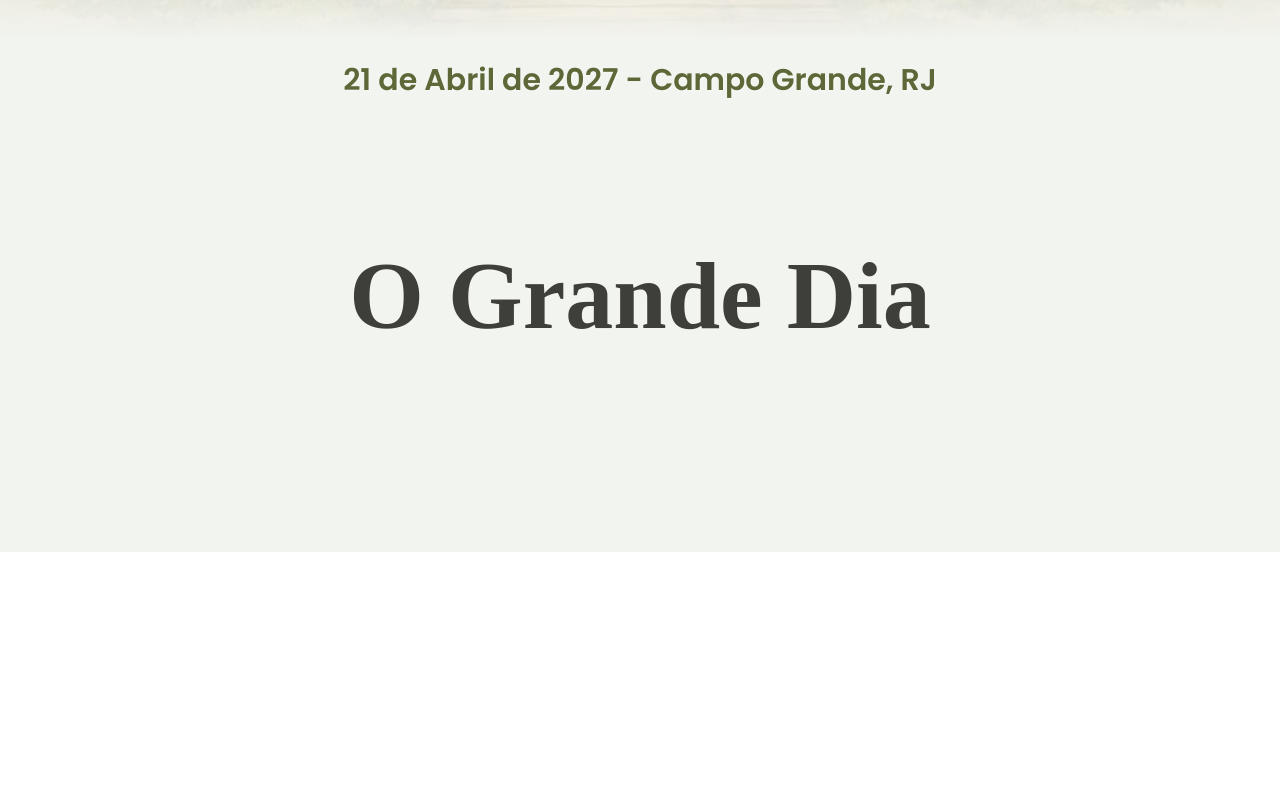
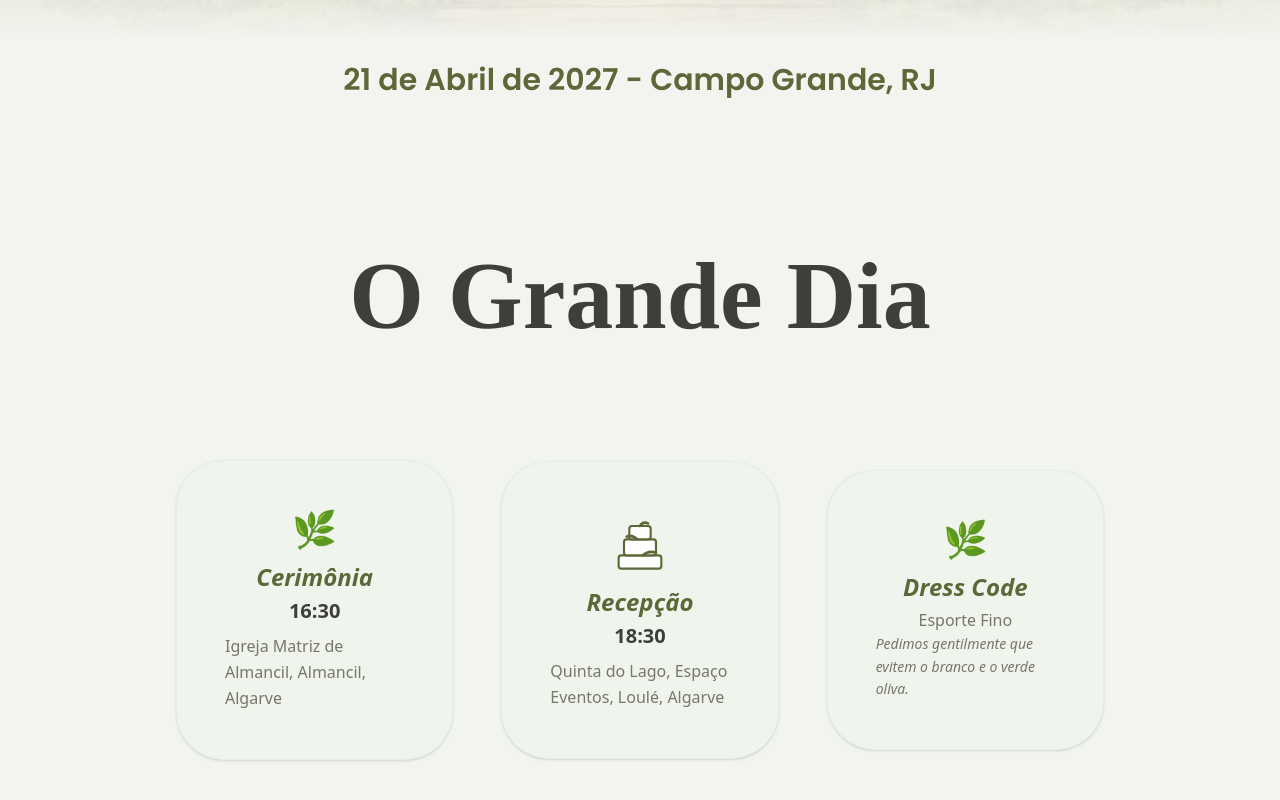
Before and after one commit to Guilherme-codr/meu_casamento, a React (Vite) app: page / in a window 1280 px wide. Shown: the part 680-1480 px from the top of the page. Before the commit the page ends 1232 px from the top, so only its background shows below. Built offline with nearby package versions, Linux system fonts and the light colour scheme; a web font is replaced by a local one.

Commit message:
finalizando a parte de evento

```diff
--- a/src/App.jsx
+++ b/src/App.jsx
@@ -1,8 +1,17 @@
+import { useEffect } from "react";
 import Header from "./components/header.jsx";
 import Hero from "./components/hero.jsx";
 import Grande_Dia from "./components/Grande_Dia.jsx";
 
 function App() {
+  useEffect(() => {
+    if ("scrollRestoration" in history) {
+      history.scrollRestoration = "manual";
+    }
+
+    window.scrollTo(0, 0);
+  }, []);
+
   return (
     <div className="min-h-screen bg-bg-primary">
       <Header />
--- /dev/null
+++ b/src/components/BoloCasamentoIcon.jsx
@@ -0,0 +1,21 @@
+const BoloCasamentoIcon = (props) => {
+  return (
+    <svg
+      viewBox="0 0 24 24"
+      fill="none"
+      xmlns="http://www.w3.org/2000/svg"
+      {...props} // Isso permite passar classes do Tailwind
+    >
+      <rect x="4" y="17" width="16" height="5" rx="1" fill="white" stroke="#5E6738" strokeWidth="0.8" />
+      <rect x="6" y="11" width="12" height="6" rx="1" fill="white" stroke="#5E6738" strokeWidth="0.8" />
+      <rect x="8" y="6" width="8" height="5" rx="1" fill="white" stroke="#5E6738" strokeWidth="0.8" />
+
+      {/* Detalhes Verdes (Folhas) */}
+      <path d="M12 6C12 6 13 4 15 5" stroke="#5E6738" strokeWidth="1" strokeLinecap="round" />
+      <path d="M11 11C11 11 9 9 7 10" stroke="#5E6738" strokeWidth="1" strokeLinecap="round" />
+      <path d="M13 17C13 17 15 15 18 16" stroke="#5E6738" strokeWidth="1" strokeLinecap="round" />
+    </svg>
+  );
+};
+
+export default BoloCasamentoIcon;
--- a/src/components/Grande_Dia.jsx
+++ b/src/components/Grande_Dia.jsx
@@ -1,17 +1,100 @@
 import { motion } from "framer-motion";
+import BoloCasamentoIcon from "./BoloCasamentoIcon";
 
 function Grande_Dia() {
   return (
-    <section className="relative flex justify-center py-[] items-center md:py-20 px-6 max-w-5xl mx-auto scroll-mt">
+    <section
+      id="evento"
+      className="relative flex flex-wrap justify-center items-center md:py-20 px-6 max-w-5xl mx-auto scroll-mt"
+    >
       <motion.div
         initial={{ opacity: 0, y: 100 }}
         whileInView={{ opacity: 1, y: 0 }}
         viewport={{ once: true }}
         transition={{ duration: 1, delay: 0.1 }}
       >
-        <h1 className="font-primary text-text-primary text-4xl md:text-8xl font-semibold">
+        <h1 className="flex font-primary text-text-primary text-4xl md:text-8xl font-semibold">
           O Grande Dia
         </h1>
+      </motion.div>
+
+      {/* cerimonia */}
+      <motion.div
+        initial={{ opacity: 0, y: 100 }}
+        whileInView={{ opacity: 1, y: 0 }}
+        md:viewport={{ once: true, amount: 0.5 }}
+        viewport={{ once: true, amount: 0.3 }}
+        transition={{ duration: 1, delay: 0.2 }}
+      >
+        <div className="pt-29 grid grid-cols-1 md:grid-cols-3 gap-12 justify-center items-center cursor-default">
+          <div className=" bg-bg-card  p-12 rounded-[3rem] shadow-sm border border-[#5E6738]/5 group hover:border-olive/20 transition-all duration-500">
+            <div className="flex flex-col justify-center items-center">
+              <div className="text-olive mb-3 flex justify-center text-4xl transform group-hover:scale-110 transition-transform">
+                🌿
+              </div>
+              <h3 className="text-2xl mb-1 serif font-semibold italic text-primary">
+                Cerimônia
+              </h3>
+              <p className="font-bold text-xl text-text-primary mb-2">16:30</p>
+              <p className="text-text-secondary leading-relaxed">
+                Igreja Matriz de Almancil, Almancil, Algarve
+              </p>
+            </div>
+          </div>
+
+          {/* RECEPÇÃO */}
+          <motion.div
+            initial={{ opacity: 0, y: 100 }}
+            whileInView={{ opacity: 1, y: 0 }}
+            md:viewport={{ once: true, amount: 0.5 }}
+            viewport={{ once: true, amount: 0.3 }}
+            transition={{ duration: 1, delay: 0.2 }}
+          >
+            <div className=" bg-bg-card  p-12 rounded-[3rem] shadow-sm border border-[#5E6738]/5 group hover:border-olive/20 transition-all duration-500">
+              <div className="flex flex-col justify-center items-center">
+                <div className="text-olive mb-3 flex justify-center text-4xl transform group-hover:scale-110 transition-transform">
+                  <BoloCasamentoIcon className="w-16 h-16" />
+                </div>
+                <h3 className="text-2xl mb-1 serif font-semibold italic text-primary">
+                  Recepção
+                </h3>
+                <p className="font-bold text-xl text-text-primary mb-2">
+                  18:30
+                </p>
+                <p className="text-text-secondary leading-relaxed">
+                  Quinta do Lago, Espaço Eventos, Loulé, Algarve
+                </p>
+              </div>
+            </div>
+          </motion.div>
+
+          {/* DRESS CODE */}
+          <motion.div
+            initial={{ opacity: 0, y: 100 }}
+            whileInView={{ opacity: 1, y: 0 }}
+            md:viewport={{ once: true, amount: 0.5 }}
+            viewport={{ once: true, amount: 0.3 }}
+            transition={{ duration: 1, delay: 0.4 }}
+          >
+            <div className=" bg-bg-card p-12 rounded-[3rem] shadow-sm border border-[#5E6738]/5 group hover:border-olive/20 transition-all duration-500">
+              <div className="flex flex-col justify-center items-center">
+                <div className="text-olive mb-3 flex justify-center text-4xl transform group-hover:scale-110 transition-transform">
+                  🌿
+                </div>
+                <h3 className="text-2xl mb-1 serif font-semibold italic text-primary">
+                  Dress Code
+                </h3>
+                <p className="text-text-secondary leading-relaxed">
+                  Esporte Fino
+                </p>
+                <p className="text-text-secondary text-sm italic leading-relaxed">
+                  Pedimos gentilmente que
+                  evitem o branco e o verde oliva.
+                </p>
+              </div>
+            </div>
+          </motion.div>
+        </div>
       </motion.div>
     </section>
   );
--- a/src/components/Header.jsx
+++ b/src/components/Header.jsx
@@ -17,13 +17,6 @@ function Header() {
         <div className="flex items-center gap-4">
           {/* MENU DE LINKS (Só aparece no PC -> hidden md:flex) */}
           <div className="hidden md:flex items-center gap-4">
-            <a
-              href="#historia"
-              className="text-text-secondary font-secondary hover:text-primary transition"
-            >
-              Nossa História
-            </a>
-            <div className="h-4 w-0.5 bg-primary/30"></div>
             {/* Divisória sutil */}
             <a
               href="#evento"
@@ -36,7 +29,7 @@ function Header() {
               href="#presentes"
               className="text-text-secondary font-secondary hover:text-primary transition"
             >
-              Presentes
+             Lista Presentes
             </a>
           </div>
 
--- a/src/index.css
+++ b/src/index.css
@@ -5,6 +5,9 @@
 
   /* cor de fundo primaria */
   --color-bg-primary: #f2f4ef;
+
+  /* cor do fundo card */
+  --color-bg-card: #eff5ec;
 
   /* cor de transição */
   --color-bg-transition: #e3e8de;
@@ -21,7 +24,7 @@
   --color-text-primary: #3e3e3a;
 
   /* cor dos textos secundarios */
-  --color-text-secondary: #8b857a;
+  --color-text-secondary: #7a756b;
 
   /* cor do rodapé */
   --color-footer: #1e2318;
```
